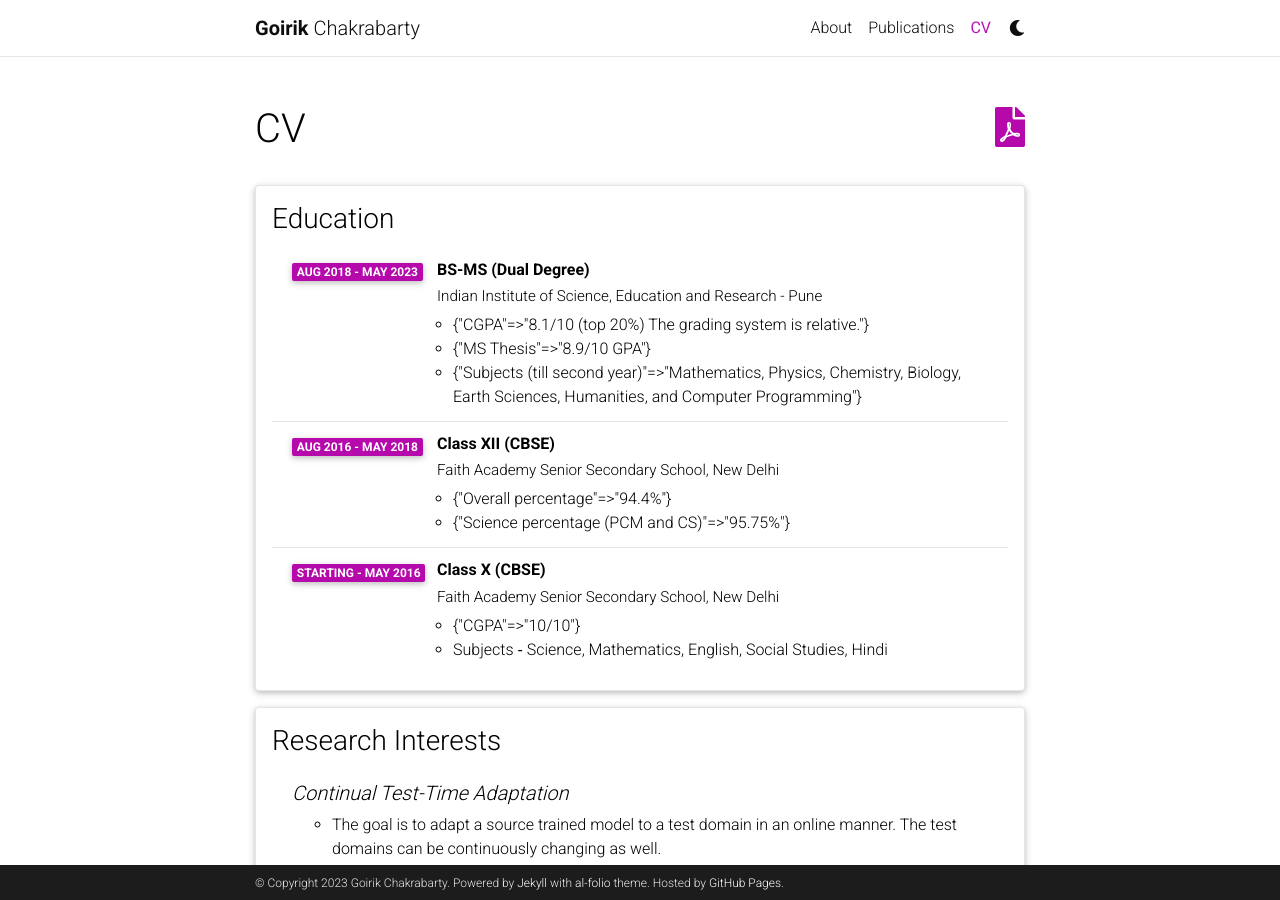
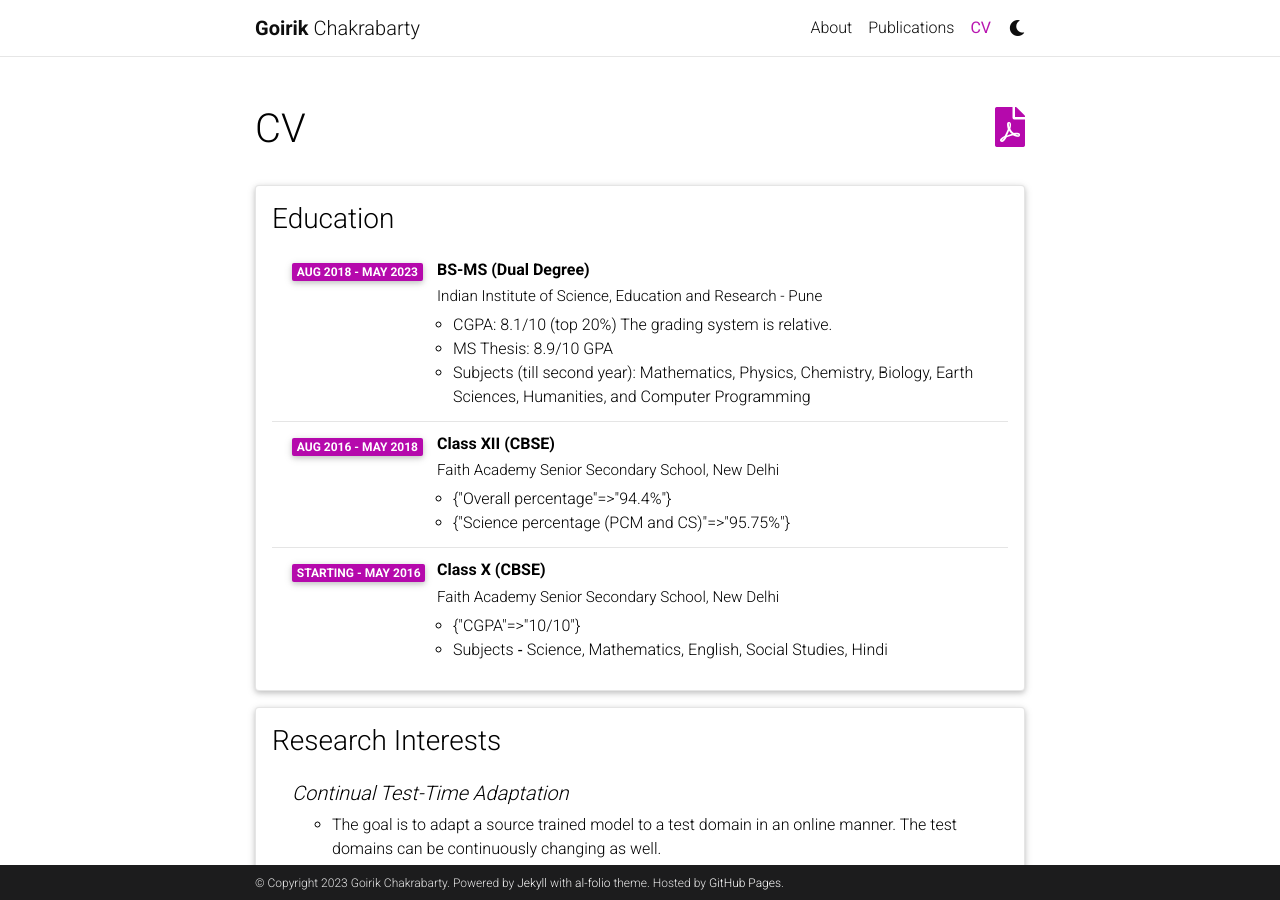
Before and after one commit to goirik-chakrabarty/goirik-chakrabarty.github.io, a Jekyll site: the page built from _pages/cv.md, in a window 1280 px wide and 900 px high. Built offline with Jekyll 4.4.1, drawn with Linux system fonts in a browser that asks for light colours; comment, search, counter and statistics services are not loaded; a style sheet for code colours, icons or effects is not loaded; some of the changed lines change nothing that is shown.

Commit message:
Updated CV

```diff
--- a/_data/cv.yml
+++ b/_data/cv.yml
@@ -15,9 +15,9 @@
       institution: Indian Institute of Science, Education and Research - Pune
       year: Aug 2018 - May 2023
       description:
-      - CGPA: 8.1/10 (top 20%) The grading system is relative.
-      - MS Thesis: 8.9/10 GPA
-      - Subjects (till second year): Mathematics, Physics, Chemistry, Biology, Earth Sciences, Humanities, and Computer Programming
+      - "CGPA: 8.1/10 (top 20%) The grading system is relative."
+      - "MS Thesis: 8.9/10 GPA"
+      - "Subjects (till second year): Mathematics, Physics, Chemistry, Biology, Earth Sciences, Humanities, and Computer Programming"
       #   - title: Description 3.
       #     contents:
       #       - Sub-description 1.
```
